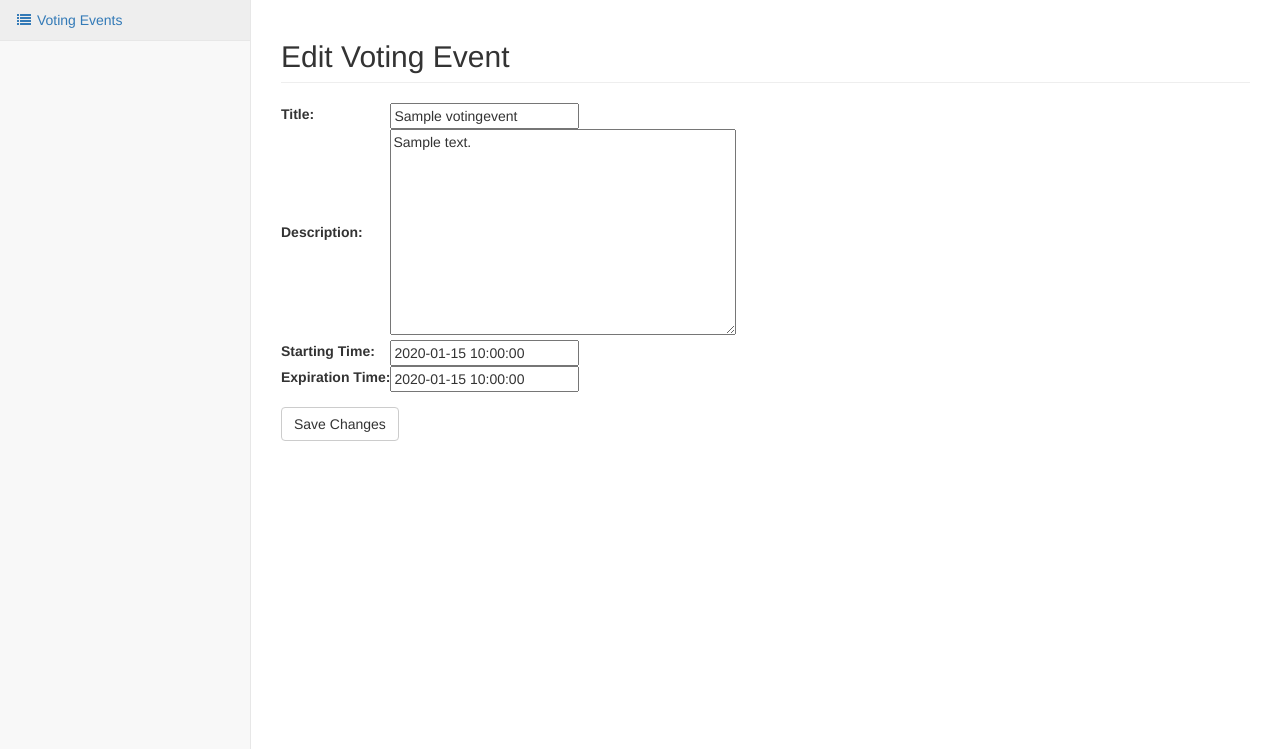
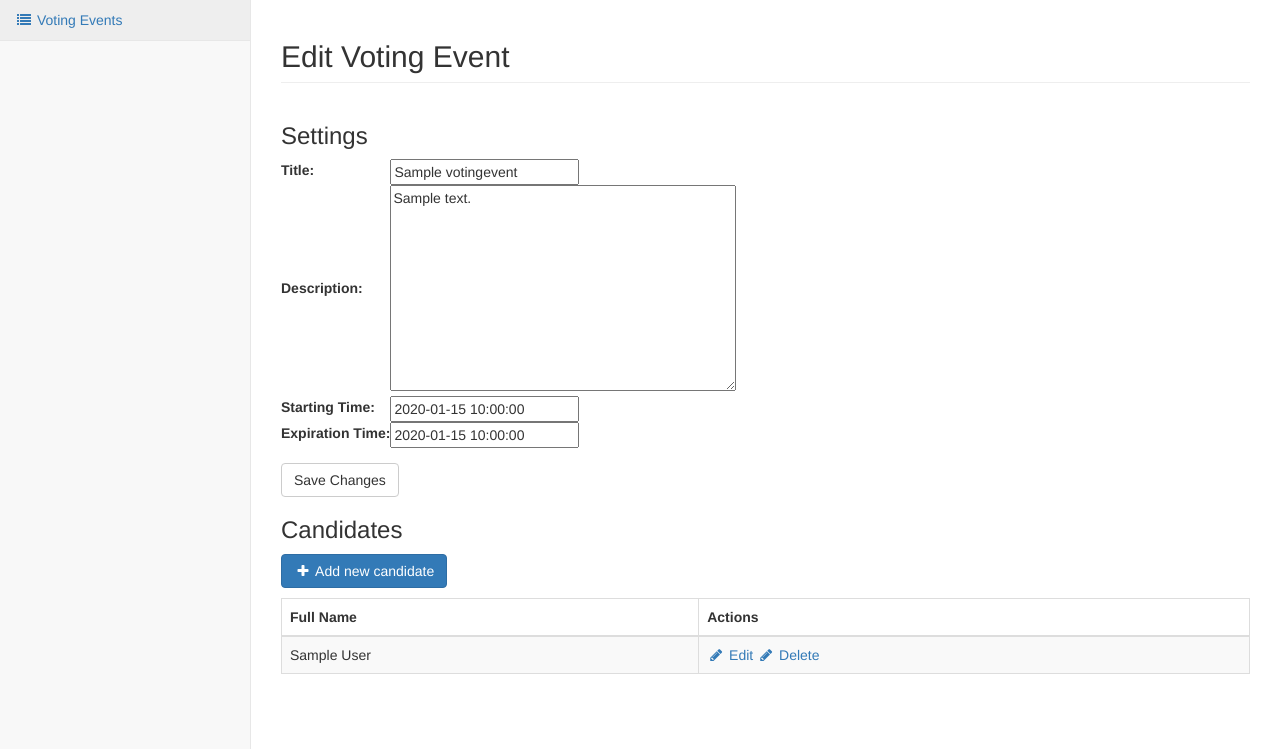
Before and after one commit to lzh9102/ee-voting, a Django app: page /voting_event_edit/1 in a window 1280 px wide. Shown: the part 51-800 px from the top of the page. Run offline with Django 3.2, Linux system fonts and the light colour scheme; a user stored in the database is signed in; tables that the repository leaves empty hold one stand-in row (values such as "Sample post"); some libraries are stand-ins or nearby versions.

Commit message:
Implement CRUD for candidates

```diff
--- a/voting/models.py
+++ b/voting/models.py
@@ -35,6 +35,14 @@ class Candidate(models.Model):
     event = models.ForeignKey(VotingEvent, related_name='candidates')
     full_name = models.CharField(max_length=128, verbose_name=_("Full Name"))
 
+    @property
+    def url_edit(self):
+        return reverse('candidate_edit', kwargs={'pk': self.pk})
+
+    @property
+    def url_delete(self):
+        return reverse('candidate_delete', kwargs={'pk': self.pk})
+
 class Voter(models.Model):
     event = models.ForeignKey(VotingEvent, related_name='voters')
     full_name = models.CharField(max_length=128, verbose_name=_("Full Name"))
--- a/voting/templates/voting/voting_event_edit.html
+++ b/voting/templates/voting/voting_event_edit.html
@@ -11,6 +11,8 @@
 
 <div class="row">
   <div class="col-lg-12">
+    <h3>{% trans "Settings" %}</h3>
+
     <form method="post">
       {% csrf_token %}
       <div class="form-group">
@@ -20,6 +22,40 @@
       </div>
       <input class="btn btn-default" type="submit" value="{% trans "Save Changes" %}">
     </form>
+
+  </div>
+</div>
+
+<div class="row">
+  <div class="col-lg-12">
+    <h3>{% trans "Candidates" %}</h3>
+    <a class="btn btn-primary" href="{% url 'candidate_create' object.pk %}">
+      <i class="fa fa-fw fa-plus"></i>
+      {% trans "Add new candidate" %}
+    </a>
+    <p>
+      <table class="table table-striped table-bordered table-hover">
+        <thead>
+          <th>{% trans "Full Name" %}</th>
+          <th>{% trans "Actions" %}</th>
+        </thead>
+        <tbody>
+          {% for candidate in object.candidates.all %}
+          <tr>
+            <td>{{ candidate.full_name }}</td>
+            <td>
+              <a href="{{ candidate.url_edit }}">
+                <i class="fa fa-fw fa-pencil"></i> {% trans "Edit" %}
+              </a>
+              <a href="{{ candidate.url_delete }}">
+                <i class="fa fa-fw fa-pencil"></i> {% trans "Delete" %}
+              </a>
+            </td>
+          </tr>
+          {% endfor %}
+        </tbody>
+      </table>
+    </p>
   </div>
 </div>
 
--- a/voting/templates/voting/voting_event_list.html
+++ b/voting/templates/voting/voting_event_list.html
@@ -22,9 +22,9 @@
     <table class="table table-striped table-bordered table-hover">
       <thead>
         <tr>
-          <td>{% trans "Title" %}</td>
-          <td>{% trans "Expiration Date" %}</td>
-          <td>{% trans "Actions" %}</td>
+          <th>{% trans "Title" %}</th>
+          <th>{% trans "Expiration Date" %}</th>
+          <th>{% trans "Actions" %}</th>
         </tr>
       </thead>
       <tbody>
--- a/voting/urls.py
+++ b/voting/urls.py
@@ -2,8 +2,17 @@ from django.conf.urls import patterns, url
 from .views import *
 
 urlpatterns = patterns('',
+    # voting events
     url(r'^$', VotingEventList.as_view(), name='voting_event_list'),
     url(r'^voting_event_create/?$', VotingEventCreate.as_view(), name='voting_event_create'),
     url(r'^voting_event_edit/(?P<pk>\d+)$', VotingEventEdit.as_view(), name='voting_event_edit'),
     url(r'^voting_event_delete/(?P<pk>\d+)$', VotingEventDelete.as_view(), name='voting_event_delete'),
+
+    # candidate
+    url(r'^voting_event/(?P<event>\d+)/candidate_create/$', CandidateCreate.as_view(),
+        name='candidate_create'),
+    url(r'^candidate_edit/(?P<pk>\d+)$', CandidateEdit.as_view(),
+        name='candidate_edit'),
+    url(r'^candidate_delete/(?P<pk>\d+)$', CandidateDelete.as_view(),
+        name='candidate_delete'),
 )
--- a/voting/views.py
+++ b/voting/views.py
@@ -1,6 +1,6 @@
 from django.shortcuts import render
 from django.http import HttpResponse, HttpResponseRedirect
-from django.views.generic import ListView, TemplateView
+from django.views.generic import ListView, TemplateView, FormView
 from django.views.generic.edit import CreateView, UpdateView, DeleteView
 from django.contrib.auth.decorators import login_required
 from django.core.urlresolvers import reverse, reverse_lazy
@@ -37,3 +37,39 @@ class VotingEventDelete(LoginRequiredMixin, DeleteView):
     model = VotingEvent
     template_name = 'voting/voting_event_delete.html'
     success_url = reverse_lazy('voting_event_list')
+
+CANDIDATE_FIELDS = ['full_name']
+
+class CandidateCreate(LoginRequiredMixin, CreateView):
+    model = Candidate
+    fields = CANDIDATE_FIELDS
+    template_name = 'voting/candidate_create.html'
+
+    def form_valid(self, form):
+        form.instance.event = VotingEvent.objects.get(pk=self.kwargs['event'])
+        return super(CandidateCreate, self).form_valid(form)
+
+    def get_context_data(self, **kwargs):
+        context = super(CandidateCreate, self).get_context_data(**kwargs)
+        context['voting_event'] = VotingEvent.objects.get(pk=self.kwargs['event'])
+        return context
+
+    def get_success_url(self, **kwargs):
+        event = VotingEvent.objects.get(pk=self.kwargs['event'])
+        return event.url_edit
+
+class CandidateEdit(LoginRequiredMixin, UpdateView):
+    model = Candidate
+    fields = CANDIDATE_FIELDS
+    template_name = 'voting/candidate_edit.html'
+
+    def get_success_url(self, **kwargs):
+        return self.object.event.url_edit
+
+class CandidateDelete(LoginRequiredMixin, DeleteView):
+    model = Candidate
+    template_name = 'voting/candidate_delete.html'
+
+    def get_success_url(self, **kwargs):
+        event = self.object.event
+        return event.url_edit
```
Also changed, not shown: voting/templates/voting/candidate_create.html (added, +26 -0 lines), voting/templates/voting/candidate_delete.html (added, +24 -0 lines), voting/templates/voting/candidate_edit.html (added, +22 -0 lines), voting/templates/voting/voter_list.html (added, +14 -0 lines), voting/tests.py (+66 -13 lines).
